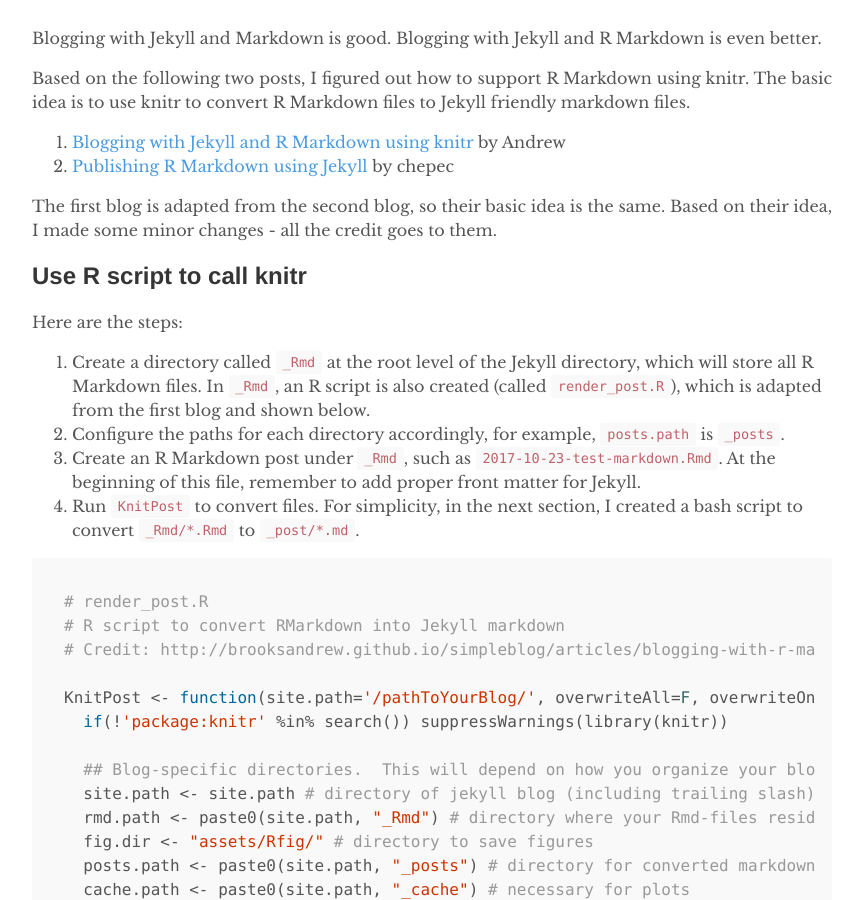
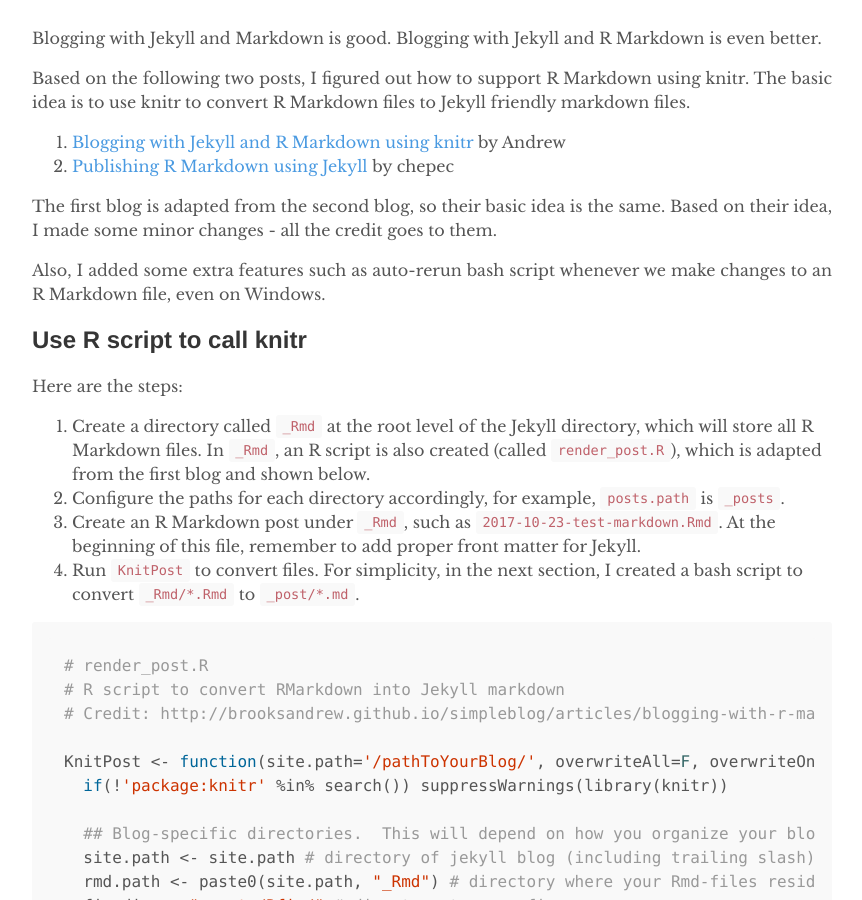
Before and after one commit to gaopinghuang0/gaopinghuang0.github.io, a Jekyll site: the page built from _posts/2017-10-23-support-Rmarkdown.md, in a window 1280 px wide and 900 px high, scrolled down 365 px. Shown: the whole window, without its empty margins (208-1070 px from the left). Built offline with Jekyll 4.4.1, drawn with Linux system fonts in a browser that asks for light colours.

Commit message:
update posts

```diff
--- a/_Rmd/2017-10-23-support-RMarkdown.Rmd
+++ b/_Rmd/2017-10-23-support-RMarkdown.Rmd
@@ -7,10 +7,13 @@
 Blogging with Jekyll and Markdown is good. Blogging with Jekyll and R Markdown is even better.
 
 Based on the following two posts, I figured out how to support R Markdown using knitr. The basic idea is to use knitr to convert R Markdown files to Jekyll friendly markdown files.
+
 1. [Blogging with Jekyll and R Markdown using knitr](http://brooksandrew.github.io/simpleblog/articles/blogging-with-r-markdown-and-jekyll-using-knitr/) by Andrew
 2. [Publishing R Markdown using Jekyll](https://chepec.se/2014/07/16/knitr-jekyll) by chepec
 
 The first blog is adapted from the second blog, so their basic idea is the same. Based on their idea, I made some minor changes - all the credit goes to them.
+
+Also, I added some extra features such as auto-rerun bash script whenever we make changes to an R Markdown file, even on Windows.
 
 ## Use R script to call knitr
 Here are the steps:
--- a/_posts/2017-10-23-support-Rmarkdown.md
+++ b/_posts/2017-10-23-support-Rmarkdown.md
@@ -7,10 +7,13 @@
 Blogging with Jekyll and Markdown is good. Blogging with Jekyll and R Markdown is even better.
 
 Based on the following two posts, I figured out how to support R Markdown using knitr. The basic idea is to use knitr to convert R Markdown files to Jekyll friendly markdown files.
+
 1. [Blogging with Jekyll and R Markdown using knitr](http://brooksandrew.github.io/simpleblog/articles/blogging-with-r-markdown-and-jekyll-using-knitr/) by Andrew
 2. [Publishing R Markdown using Jekyll](https://chepec.se/2014/07/16/knitr-jekyll) by chepec
 
 The first blog is adapted from the second blog, so their basic idea is the same. Based on their idea, I made some minor changes - all the credit goes to them.
+
+Also, I added some extra features such as auto-rerun bash script whenever we make changes to an R Markdown file, even on Windows.
 
 ## Use R script to call knitr
 Here are the steps:
```
